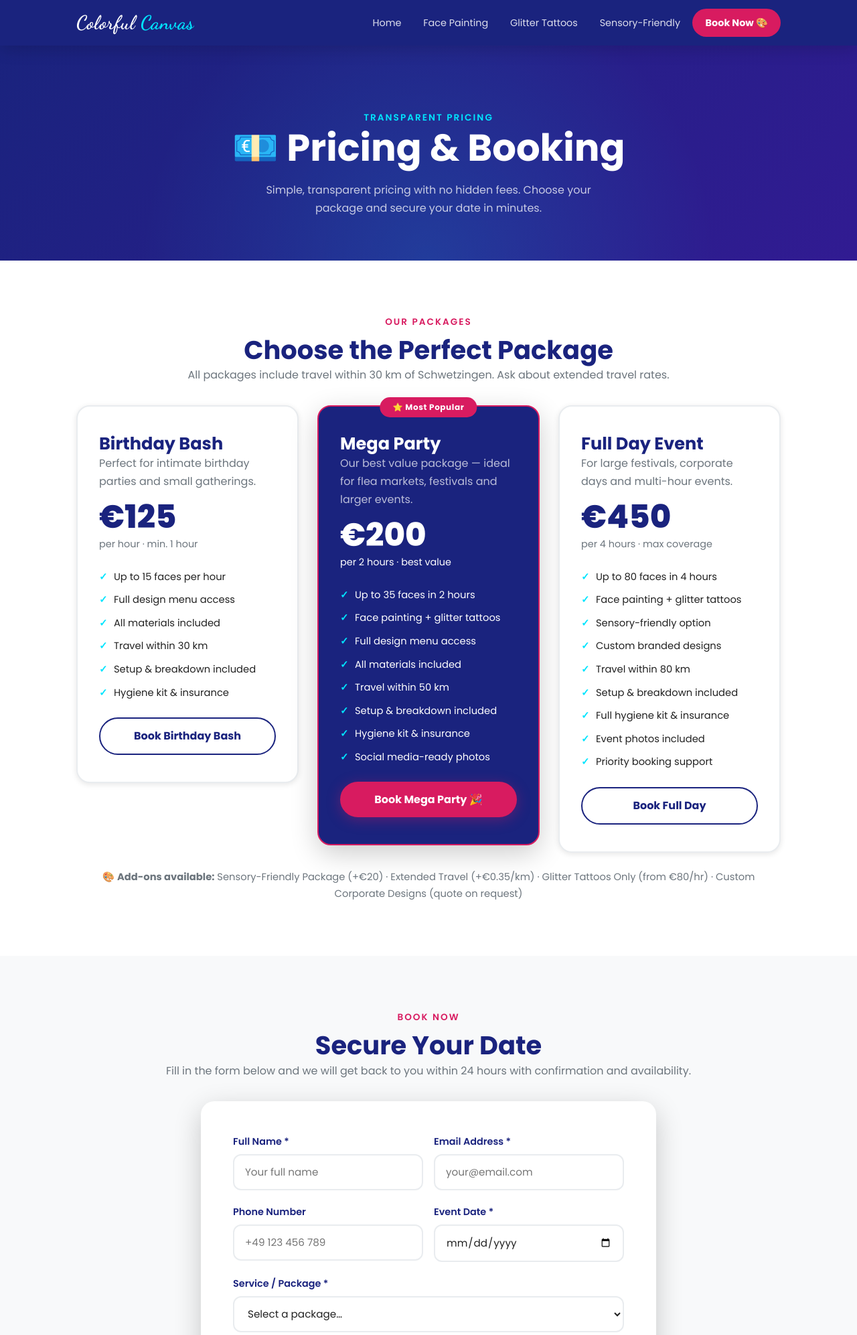
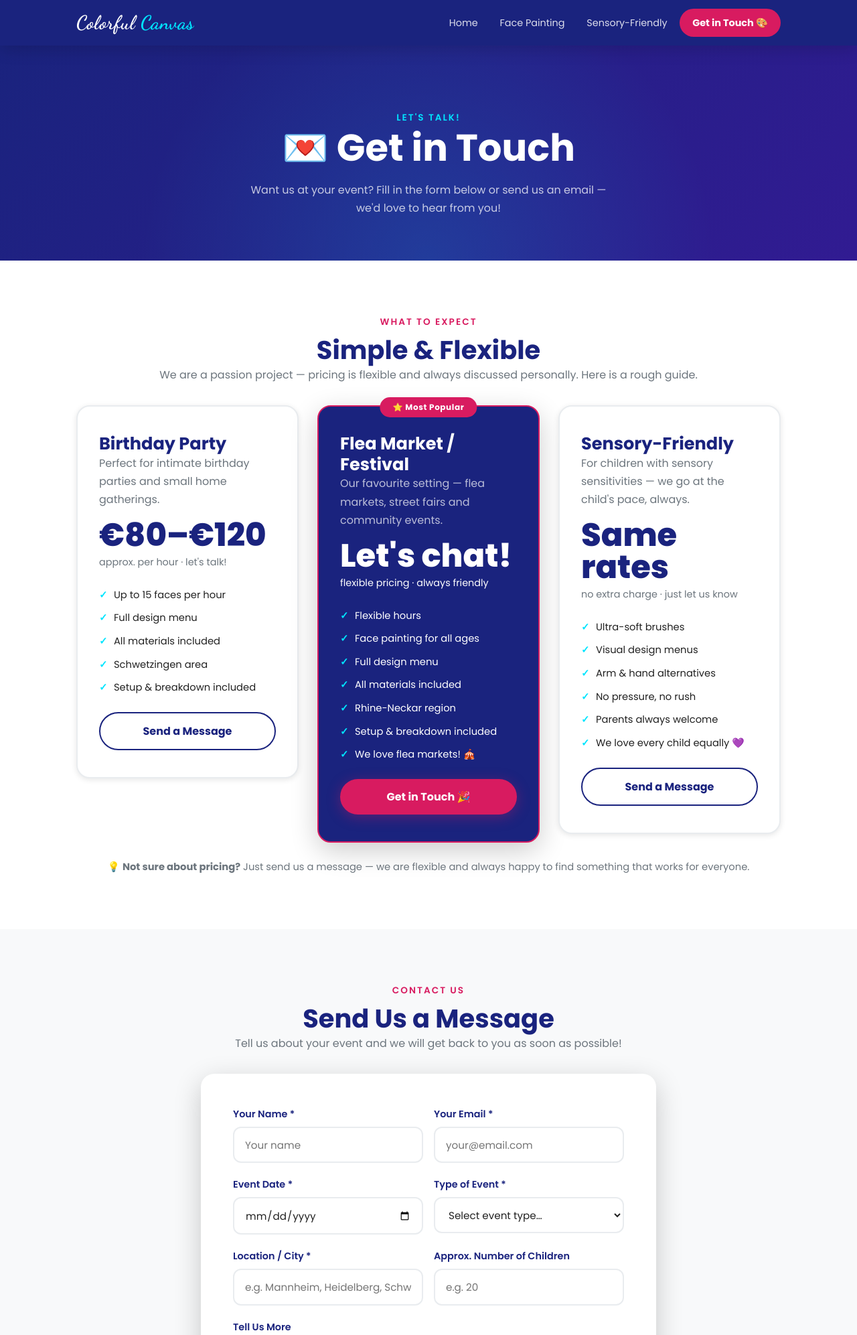
Before and after one commit to MerendaJam/colorful-canvas, a Flask app: page /booking in a window 1280 px wide. Shown: the top 1993 px of the page at 67% size. Run offline with Flask 3, Linux system fonts and the light colour scheme.

Commit message:
Update: correct email, remove glitter tattoos, remove fully insured, hobby tone

```diff
--- a/app.py
+++ b/app.py
@@ -196,11 +196,6 @@ def face_painting():
     return render_template('face_painting.html')
 
 
-@app.route('/glitter-tattoos')
-def glitter_tattoos():
-    return render_template('glitter_tattoos.html')
-
-
 @app.route('/sensory-friendly')
 def sensory_friendly():
     return render_template('sensory_friendly.html')
--- a/templates/base.html
+++ b/templates/base.html
@@ -3,8 +3,8 @@
 <head>
   <meta charset="UTF-8" />
   <meta name="viewport" content="width=device-width, initial-scale=1.0" />
-  <meta name="description" content="{% block meta_desc %}Colorful Canvas — Professional face painting, glitter tattoos and sensory-friendly packages for parties, festivals and events.{% endblock %}" />
-  <title>{% block title %}Colorful Canvas{% endblock %} | Face Painting & Glitter Tattoos</title>
+  <meta name="description" content="{% block meta_desc %}Colorful Canvas — Face painting and sensory-friendly packages for parties, flea markets and events in the Schwetzingen area.{% endblock %}" />
+  <title>{% block title %}Colorful Canvas{% endblock %} | Face Painting</title>
 
   <!-- Preconnect for Google Fonts -->
   <link rel="preconnect" href="https://fonts.googleapis.com" />
@@ -29,9 +29,8 @@
       <nav class="nav-links" role="navigation" aria-label="Main navigation">
         <a href="{{ url_for('index') }}">Home</a>
         <a href="{{ url_for('face_painting') }}">Face Painting</a>
-        <a href="{{ url_for('glitter_tattoos') }}">Glitter Tattoos</a>
         <a href="{{ url_for('sensory_friendly') }}">Sensory-Friendly</a>
-        <a href="{{ url_for('booking') }}" class="nav-cta">Book Now 🎨</a>
+        <a href="{{ url_for('booking') }}" class="nav-cta">Get in Touch 🎨</a>
       </nav>
     </div>
   </header>
@@ -47,7 +46,7 @@
       <div class="footer-grid">
         <div class="footer-col">
           <div class="footer-logo">Colorful <span>Canvas</span></div>
-          <p>Bringing smiles, sparkle and magic to every event — one brushstroke at a time.</p>
+          <p>Bringing smiles and magic to every event — one brushstroke at a time. A passion project made with love for children and families.</p>
           <div class="social-links">
             <a href="#" aria-label="Instagram">📸</a>
             <a href="#" aria-label="Facebook">👍</a>
@@ -55,29 +54,26 @@
           </div>
         </div>
         <div class="footer-col">
-          <h4>Services</h4>
+          <h4>What We Do</h4>
           <a href="{{ url_for('face_painting') }}">Face Painting</a>
-          <a href="{{ url_for('glitter_tattoos') }}">Glitter Tattoos</a>
           <a href="{{ url_for('sensory_friendly') }}">Sensory-Friendly Packages</a>
-          <a href="{{ url_for('booking') }}">Pricing & Booking</a>
+          <a href="{{ url_for('booking') }}">Get in Touch</a>
         </div>
         <div class="footer-col">
           <h4>Contact</h4>
-          <p>📍 Schwetzingen & surrounding area</p>
-          <p>📞 +49 (0) 123 456 789</p>
-          <p>✉️ hello@colorfulcanvas.de</p>
-          <p>⏰ Mon–Sat: 9:00 – 19:00</p>
+          <p>📍 Schwetzingen &amp; surrounding area</p>
+          <p>✉️ colorfullcanvas.info@gmail.com</p>
         </div>
         <div class="footer-col">
           <h4>Quick Links</h4>
           <a href="{{ url_for('index') }}">Home</a>
           <a href="{{ url_for('index') }}#gallery">Gallery</a>
-          <a href="{{ url_for('booking') }}">Book Now</a>
+          <a href="{{ url_for('booking') }}">Get in Touch</a>
           <a href="{{ url_for('index') }}#about">About Us</a>
         </div>
       </div>
       <div class="footer-bottom">
-        <p>&copy; 2026 Colorful Canvas. All rights reserved. | Designed with ❤️ for families &amp; children.</p>
+        <p>&copy; 2026 Colorful Canvas. | Made with ❤️ for families &amp; children in the Schwetzingen area.</p>
       </div>
     </div>
   </footer>
--- a/templates/booking.html
+++ b/templates/booking.html
@@ -1,16 +1,16 @@
 {% extends "base.html" %}
 
-{% block title %}Pricing &amp; Booking{% endblock %}
-{% block meta_desc %}Book Colorful Canvas for your event. Birthday Bash from €125/hr, Mega Party package from €200/2hrs. Face painting and glitter tattoos in Schwetzingen and the Rhine-Neckar region.{% endblock %}
+{% block title %}Get in Touch{% endblock %}
+{% block meta_desc %}Get in touch with Colorful Canvas for face painting at your event. Birthday parties, flea markets and family events in Schwetzingen and the Rhine-Neckar region.{% endblock %}
 
 {% block content %}
 
 <!-- PAGE HERO -->
 <section class="page-hero">
   <div class="container">
-    <p class="section-label" style="color:var(--cyan);">Transparent Pricing</p>
-    <h1>💶 Pricing &amp; Booking</h1>
-    <p>Simple, transparent pricing with no hidden fees. Choose your package and secure your date in minutes.</p>
+    <p class="section-label" style="color:var(--cyan);">Let's Talk!</p>
+    <h1>💌 Get in Touch</h1>
+    <p>Want us at your event? Fill in the form below or send us an email — we'd love to hear from you!</p>
   </div>
 </section>
 
@@ -18,97 +18,91 @@
 <section class="section">
   <div class="container">
     <div class="text-center mb-3 fade-up">
-      <p class="section-label">Our Packages</p>
-      <h2>Choose the Perfect Package</h2>
-      <p>All packages include travel within 30 km of Schwetzingen. Ask about extended travel rates.</p>
+      <p class="section-label">What to Expect</p>
+      <h2>Simple &amp; Flexible</h2>
+      <p>We are a passion project — pricing is flexible and always discussed personally. Here is a rough guide.</p>
     </div>
     <div class="pricing-grid">
 
-      <!-- Package 1 -->
+      <!-- Option 1 -->
       <div class="pricing-card fade-up">
-        <h3>Birthday Bash</h3>
-        <p>Perfect for intimate birthday parties and small gatherings.</p>
-        <div class="price">€125</div>
-        <div class="price-period">per hour · min. 1 hour</div>
+        <h3>Birthday Party</h3>
+        <p>Perfect for intimate birthday parties and small home gatherings.</p>
+        <div class="price">€80–€120</div>
+        <div class="price-period">approx. per hour · let's talk!</div>
         <ul class="pricing-features">
           <li>Up to 15 faces per hour</li>
-          <li>Full design menu access</li>
+          <li>Full design menu</li>
           <li>All materials included</li>
-          <li>Travel within 30 km</li>
+          <li>Schwetzingen area</li>
           <li>Setup &amp; breakdown included</li>
-          <li>Hygiene kit &amp; insurance</li>
         </ul>
-        <a href="#booking-form" class="btn btn-outline" style="width:100%; justify-content:center;">Book Birthday Bash</a>
+        <a href="#contact-form" class="btn btn-outline" style="width:100%; justify-content:center;">Send a Message</a>
       </div>
 
-      <!-- Package 2 — FEATURED -->
+      <!-- Option 2 — FEATURED -->
       <div class="pricing-card featured fade-up">
         <div class="featured-badge">⭐ Most Popular</div>
-        <h3>Mega Party</h3>
-        <p>Our best value package — ideal for flea markets, festivals and larger events.</p>
-        <div class="price">€200</div>
-        <div class="price-period">per 2 hours · best value</div>
+        <h3>Flea Market / Festival</h3>
+        <p>Our favourite setting — flea markets, street fairs and community events.</p>
+        <div class="price">Let's chat!</div>
+        <div class="price-period">flexible pricing · always friendly</div>
         <ul class="pricing-features">
-          <li>Up to 35 faces in 2 hours</li>
-          <li>Face painting + glitter tattoos</li>
-          <li>Full design menu access</li>
+          <li>Flexible hours</li>
+          <li>Face painting for all ages</li>
+          <li>Full design menu</li>
           <li>All materials included</li>
-          <li>Travel within 50 km</li>
+          <li>Rhine-Neckar region</li>
           <li>Setup &amp; breakdown included</li>
-          <li>Hygiene kit &amp; insurance</li>
-          <li>Social media-ready photos</li>
+          <li>We love flea markets! 🎪</li>
         </ul>
-        <a href="#booking-form" class="btn btn-primary" style="width:100%; justify-content:center;">Book Mega Party 🎉</a>
+        <a href="#contact-form" class="btn btn-primary" style="width:100%; justify-content:center;">Get in Touch 🎉</a>
       </div>
 
-      <!-- Package 3 -->
+      <!-- Option 3 -->
       <div class="pricing-card fade-up">
-        <h3>Full Day Event</h3>
-        <p>For large festivals, corporate days and multi-hour events.</p>
-        <div class="price">€450</div>
-        <div class="price-period">per 4 hours · max coverage</div>
+        <h3>Sensory-Friendly</h3>
+        <p>For children with sensory sensitivities — we go at the child's pace, always.</p>
+        <div class="price">Same rates</div>
+        <div class="price-period">no extra charge · just let us know</div>
         <ul class="pricing-features">
-          <li>Up to 80 faces in 4 hours</li>
-          <li>Face painting + glitter tattoos</li>
-          <li>Sensory-friendly option</li>
-          <li>Custom branded designs</li>
-          <li>Travel within 80 km</li>
-          <li>Setup &amp; breakdown included</li>
-          <li>Full hygiene kit &amp; insurance</li>
-          <li>Event photos included</li>
-          <li>Priority booking support</li>
+          <li>Ultra-soft brushes</li>
+          <li>Visual design menus</li>
+          <li>Arm &amp; hand alternatives</li>
+          <li>No pressure, no rush</li>
+          <li>Parents always welcome</li>
+          <li>We love every child equally 💜</li>
         </ul>
-        <a href="#booking-form" class="btn btn-outline" style="width:100%; justify-content:center;">Book Full Day</a>
+        <a href="#contact-form" class="btn btn-outline" style="width:100%; justify-content:center;">Send a Message</a>
       </div>
 
     </div>
 
-    <!-- Add-ons -->
     <div class="text-center mt-3 fade-up">
       <p style="font-size:0.92rem; color:var(--gray);">
-        🎨 <strong>Add-ons available:</strong> Sensory-Friendly Package (+€20) · Extended Travel (+€0.35/km) · Glitter Tattoos Only (from €80/hr) · Custom Corporate Designs (quote on request)
+        💡 <strong>Not sure about pricing?</strong> Just send us a message — we are flexible and always happy to find something that works for everyone.
       </p>
     </div>
   </div>
 </section>
 
-<!-- BOOKING FORM -->
-<section class="section section-alt" id="booking-form">
+<!-- CONTACT FORM -->
+<section class="section section-alt" id="contact-form">
   <div class="container">
     <div class="text-center mb-3 fade-up">
-      <p class="section-label">Book Now</p>
-      <h2>Secure Your Date</h2>
-      <p>Fill in the form below and we will get back to you within 24 hours with confirmation and availability.</p>
+      <p class="section-label">Contact Us</p>
+      <h2>Send Us a Message</h2>
+      <p>Tell us about your event and we will get back to you as soon as possible!</p>
     </div>
 
     {% if success %}
     <div class="alert alert-success text-center" style="max-width:680px; margin:0 auto 1.5rem;">
-      🎉 <strong>Thank you!</strong> Your booking request has been received. We will reply within 24 hours!
+      🎉 <strong>Thank you!</strong> Your message has been received. We will reply as soon as we can!
     </div>
     {% endif %}
     {% if error %}
     <div class="alert alert-error text-center" style="max-width:680px; margin:0 auto 1.5rem;">
-      ❌ <strong>Oops!</strong> Something went wrong. Please try again or email us directly at hello@colorfulcanvas.de
+      ❌ <strong>Oops!</strong> Something went wrong. Please email us directly at colorfullcanvas.info@gmail.com
     </div>
     {% endif %}
 
@@ -116,54 +110,49 @@
       <form id="booking-form" action="{{ url_for('book') }}" method="POST">
         <div class="form-row">
           <div class="form-group">
-            <label for="name">Full Name *</label>
-            <input type="text" id="name" name="name" placeholder="Your full name" required />
+            <label for="name">Your Name *</label>
+            <input type="text" id="name" name="name" placeholder="Your name" required />
           </div>
           <div class="form-group">
-            <label for="email">Email Address *</label>
+            <label for="email">Your Email *</label>
             <input type="email" id="email" name="email" placeholder="your@email.com" required />
           </div>
         </div>
         <div class="form-row">
           <div class="form-group">
-            <label for="phone">Phone Number</label>
-            <input type="tel" id="phone" name="phone" placeholder="+49 123 456 789" />
-          </div>
-          <div class="form-group">
             <label for="event_date">Event Date *</label>
             <input type="date" id="event_date" name="event_date" required />
           </div>
-        </div>
-        <div class="form-group">
-          <label for="service">Service / Package *</label>
-          <select id="service" name="service" required>
-            <option value="" disabled selected>Select a package…</option>
-            <option value="birthday-bash">Birthday Bash — €125/hr</option>
-            <option value="mega-party">Mega Party — €200/2hrs ⭐ Most Popular</option>
-            <option value="full-day">Full Day Event — €450/4hrs</option>
-            <option value="glitter-only">Glitter Tattoos Only — from €80/hr</option>
-            <option value="sensory-friendly">Sensory-Friendly Package</option>
-            <option value="custom">Custom / Corporate — Quote Required</option>
-          </select>
+          <div class="form-group">
+            <label for="service">Type of Event *</label>
+            <select id="service" name="service" required>
+              <option value="" disabled selected>Select event type…</option>
+              <option value="birthday-party">Birthday Party</option>
+              <option value="flea-market">Flea Market / Street Fair</option>
+              <option value="festival">Festival / Community Event</option>
+              <option value="sensory-friendly">Sensory-Friendly Event</option>
+              <option value="other">Other — I'll explain below</option>
+            </select>
+          </div>
         </div>
         <div class="form-row">
           <div class="form-group">
-            <label for="location">Event Location / City *</label>
-            <input type="text" id="location" name="location" placeholder="e.g. Mannheim, Heidelberg…" required />
+            <label for="location">Location / City *</label>
+            <input type="text" id="location" name="location" placeholder="e.g. Mannheim, Heidelberg, Schwetzingen…" required />
           </div>
           <div class="form-group">
-            <label for="guests">Estimated Number of Guests</label>
-            <input type="number" id="guests" name="guests" placeholder="e.g. 30" min="1" />
+            <label for="guests">Approx. Number of Children</label>
+            <input type="number" id="guests" name="guests" placeholder="e.g. 20" min="1" />
           </div>
         </div>
         <div class="form-group">
-          <label for="details">Event Details &amp; Special Requests</label>
-          <textarea id="details" name="details" placeholder="Tell us about your event, theme, any sensory needs, special requests…"></textarea>
+          <label for="details">Tell Us More</label>
+          <textarea id="details" name="details" placeholder="Tell us about your event, any special requests, sensory needs, theme ideas… anything you'd like us to know!"></textarea>
         </div>
         <button type="submit" class="btn btn-primary form-submit">
-          🎨 Send Booking Request
+          🎨 Send Message
         </button>
-        <p class="form-note">🔒 Your data is safe with us. We never share your information with third parties. We aim to reply within 24 hours.</p>
+        <p class="form-note">✉️ You can also reach us directly at <strong>colorfullcanvas.info@gmail.com</strong> — we usually reply within a day or two.</p>
       </form>
     </div>
   </div>
@@ -178,24 +167,24 @@
     </div>
     <div style="max-width:720px; margin:0 auto;">
       <div class="service-card fade-up" style="margin-bottom:1rem; border-radius:var(--radius);">
-        <h3 style="font-size:1rem;">How far in advance should I book?</h3>
-        <p>We recommend booking at least 2–3 weeks in advance for weekends and 1 week for weekdays. Summer and school holiday periods fill up very quickly.</p>
+        <h3 style="font-size:1rem;">How far in advance should I contact you?</h3>
+        <p>The earlier the better — especially for weekends and summer flea markets. But don't hesitate to ask even at short notice, we'll do our best!</p>
       </div>
       <div class="service-card fade-up" style="margin-bottom:1rem; border-radius:var(--radius);">
         <h3 style="font-size:1rem;">Do you travel to flea markets and outdoor events?</h3>
-        <p>Absolutely! Flea markets and outdoor events are our speciality. We bring our own table, chair, umbrella and all equipment — we just need a 2×2m space.</p>
+        <p>Absolutely — flea markets are our favourite! We bring our own table, chair, umbrella and all equipment. We just need a small 2×2m space.</p>
       </div>
       <div class="service-card fade-up" style="margin-bottom:1rem; border-radius:var(--radius);">
         <h3 style="font-size:1rem;">What if it rains at an outdoor event?</h3>
-        <p>We bring a portable gazebo for outdoor events. If the event is cancelled due to weather, we offer free rescheduling within 3 months.</p>
+        <p>We bring a portable gazebo for outdoor events. If the event is cancelled due to weather, we are happy to reschedule.</p>
       </div>
       <div class="service-card fade-up" style="margin-bottom:1rem; border-radius:var(--radius);">
-        <h3 style="font-size:1rem;">Is a deposit required?</h3>
-        <p>Yes, we require a 30% deposit to secure your booking date. The remainder is payable on the day of the event.</p>
+        <h3 style="font-size:1rem;">Are your paints safe for children with eczema or allergies?</h3>
+        <p>We always ask about allergies before painting. We carry hypoallergenic alternatives and can do a small patch test on request. When in doubt, please consult your child's doctor first.</p>
       </div>
       <div class="service-card fade-up" style="border-radius:var(--radius);">
-        <h3 style="font-size:1rem;">Are your paints safe for children with eczema or allergies?</h3>
-        <p>We always ask about allergies before painting. We carry hypoallergenic alternatives and can do a small patch test on request. When in doubt, please consult your child's doctor first.</p>
+        <h3 style="font-size:1rem;">Do you do sensory-friendly painting?</h3>
+        <p>Yes! This is something we care deeply about. We go at the child's pace, use ultra-soft brushes, offer arm and hand alternatives, and never pressure any child. Just let us know in advance so we can prepare.</p>
       </div>
     </div>
   </div>
```
Also changed, not shown: templates/face_painting.html (+18 -19 lines), templates/index.html (+22 -27 lines).
